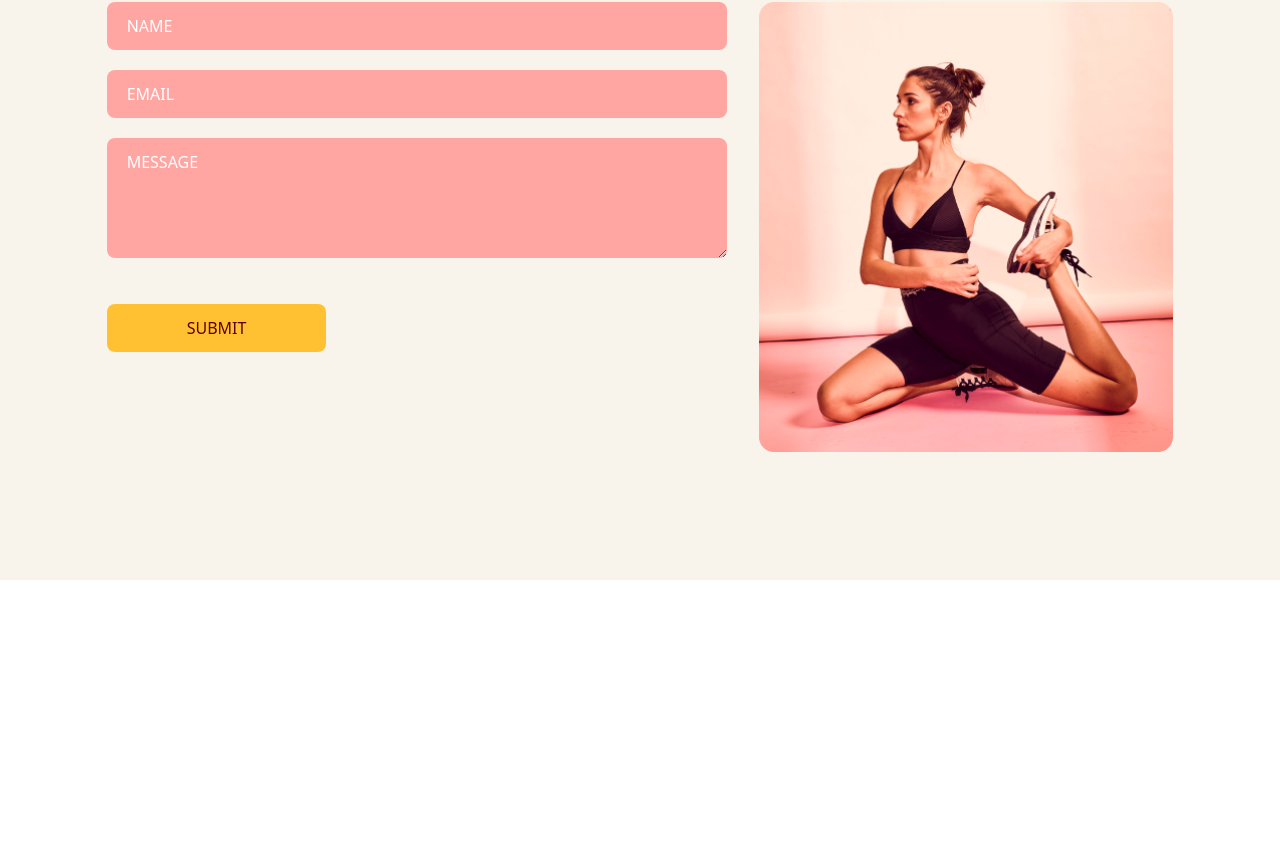
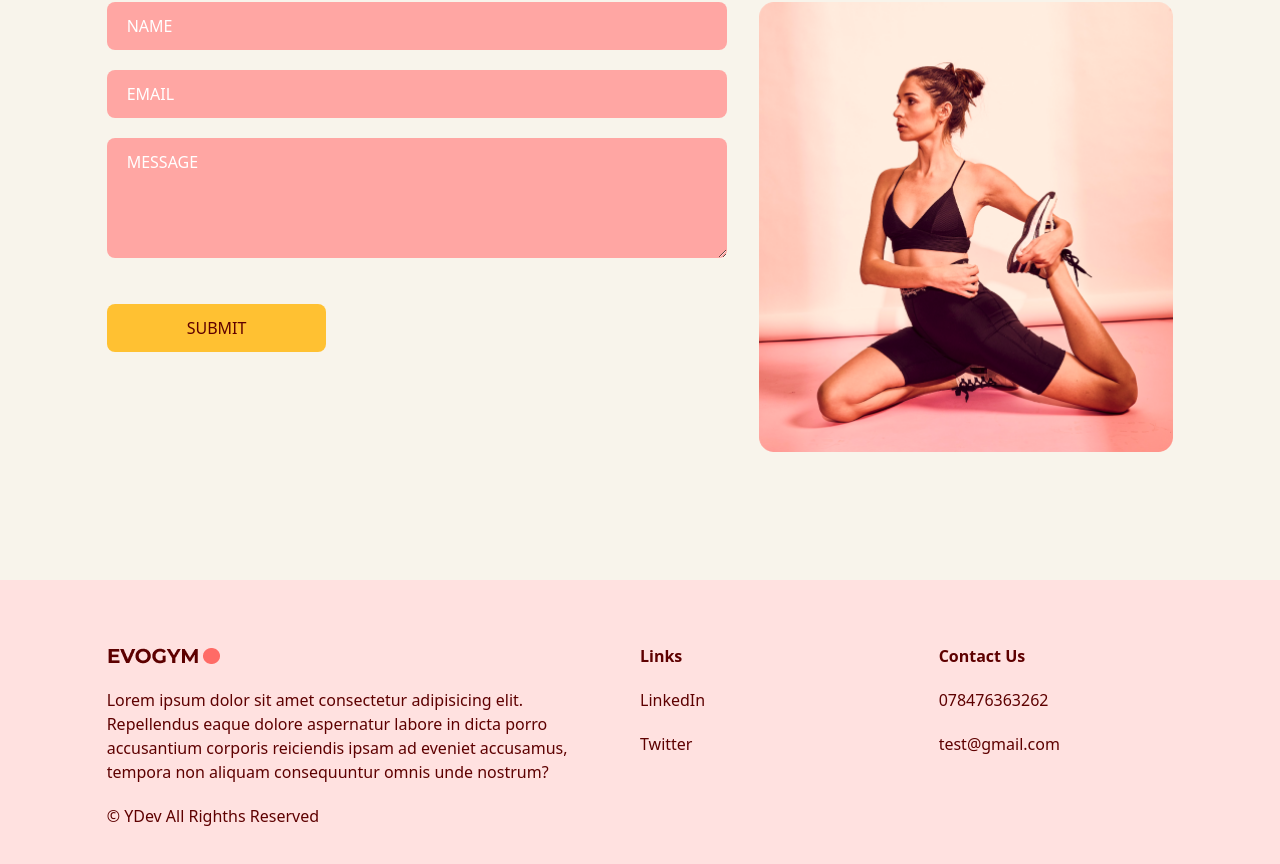
Before and after one commit to yschristian/c_gym, a React (Vite) app: page / in a window 1280 px wide. Shown: the part 3448-4312 px from the top of the page. Before the commit the page ends 4028 px from the top, so only its background shows below. Built offline with nearby package versions, Linux system fonts and the light colour scheme.

Commit message:
footer of my classic gym

```diff
--- a/src/App.tsx
+++ b/src/App.tsx
@@ -5,6 +5,7 @@
 import Benefits from "@/scenes/benefits"
 import OurClasses from "./scenes/ourClases"
 import ContactUs from "./scenes/ContactUs"
+import Footer from "./scenes/footer"
 
 function App() {
   const [selectedPage, setSelectedPage] = useState<SelectedPage>(
@@ -34,6 +35,7 @@
       <Benefits setSelectedPage={setSelectedPage}/>
       <OurClasses setSelectedPage={setSelectedPage}/>
       <ContactUs setSelectedPage={setSelectedPage}/>
+      <Footer />
     </div>
   )
 }
--- /dev/null
+++ b/src/scenes/footer/index.tsx
@@ -0,0 +1,31 @@
+import Logo from "@/assets/Logo.png"
+
+type Props = {}
+
+const Footer = (props: Props) => {
+  return (
+    <footer className="bg-primary-100 py-16">
+        <div className="justify-content mx-auto w-5/6 gap-16 md:flex">
+            <div className="mt-16 basis-1/2 md:mt-0">
+                <img src={Logo}  alt="logo"/>
+                <p className="my-5">
+                    Lorem ipsum dolor sit amet consectetur adipisicing elit. Repellendus eaque dolore aspernatur labore in dicta porro accusantium corporis reiciendis ipsam ad eveniet accusamus, tempora non aliquam consequuntur omnis unde nostrum?
+                </p>
+                <p>© YDev All Righths Reserved</p>
+            </div>
+            <div className="mt-16 basis-1/4 md:mt-0">
+                <h4 className="font-bold">Links</h4>
+                <p className="mt-5">LinkedIn</p>
+                <p className="mt-5">Twitter</p>
+            </div>
+            <div className="mt-16 basis-1/4 md:mt-0">
+                <h4 className="font-bold">Contact Us</h4>
+                <p className="mt-5">078476363262</p>
+                <p className="mt-5">test@gmail.com</p>
+            </div>
+        </div>
+    </footer>
+  )
+}
+
+export default Footer
```
